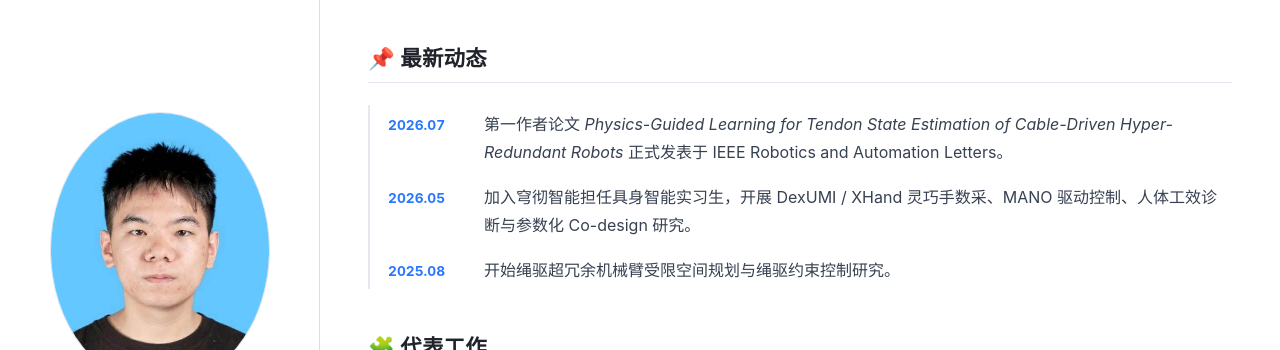
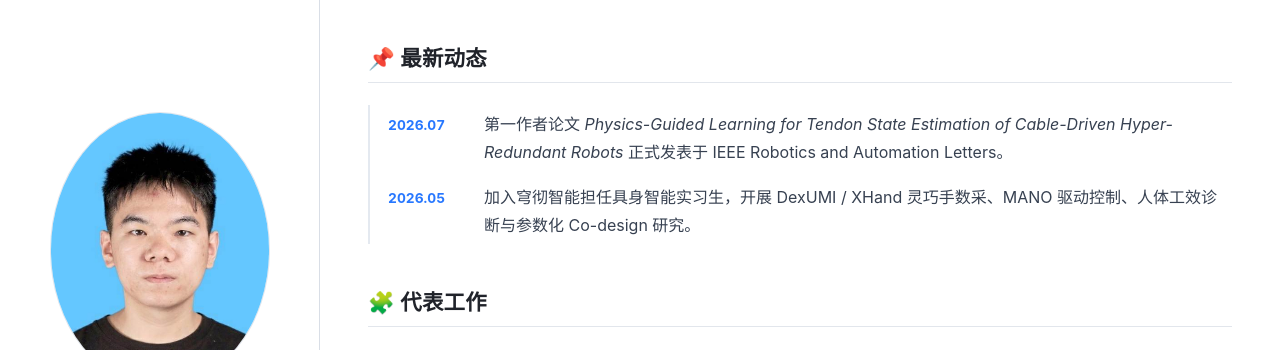
Before and after one commit to hejiaxun/hejiaxun.github.io, a Jekyll site: the page built from _pages/about.md, in a window 1280 px wide and 900 px high, scrolled down 988 px, cut to the strip 0-350 px from the top of the window. Built offline with Jekyll 4.4.1, drawn with Linux system fonts in a browser that asks for light colours.

Commit message:
chore: trim homepage news

```diff
--- a/_pages/about.md
+++ b/_pages/about.md
@@ -33,7 +33,6 @@
 <div class="news-list">
   <div class="news-item"><time>2026.07</time><p>第一作者论文 <em>Physics-Guided Learning for Tendon State Estimation of Cable-Driven Hyper-Redundant Robots</em> 正式发表于 IEEE Robotics and Automation Letters。</p></div>
   <div class="news-item"><time>2026.05</time><p>加入穹彻智能担任具身智能实习生，开展 DexUMI / XHand 灵巧手数采、MANO 驱动控制、人体工效诊断与参数化 Co-design 研究。</p></div>
-  <div class="news-item"><time>2025.08</time><p>开始绳驱超冗余机械臂受限空间规划与绳驱约束控制研究。</p></div>
 </div>
 
 ## 🧩 代表工作
```
